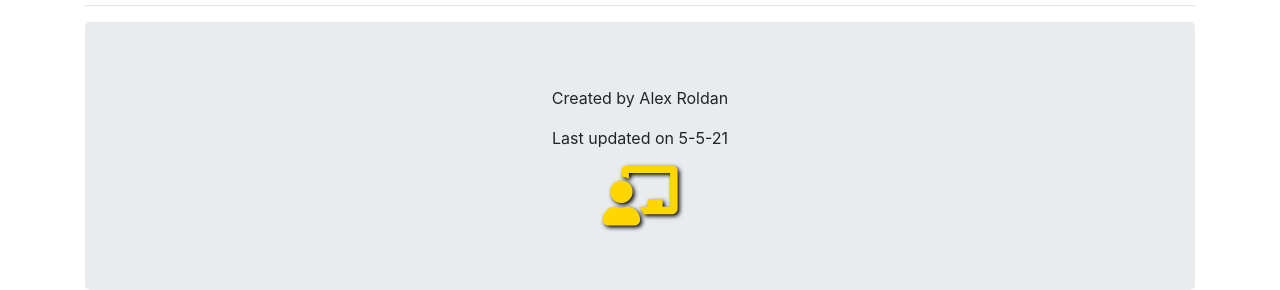
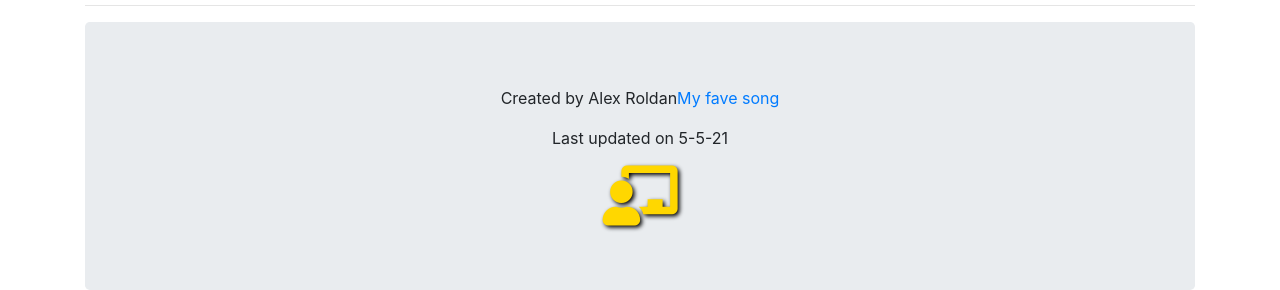
Before and after one commit to aroldan1004/bootstrap-activity, a plain HTML site: page index.html in a window 1280 px wide. Shown: the part 763-1053 px from the top of the page. Drawn offline with nearby package versions, Linux system fonts and the light colour scheme.

Commit message:
tried to add link

```diff
--- a/index.html
+++ b/index.html
@@ -57,7 +57,7 @@
    <hr class="featurette-divider">
 
 <div class="jumbotron text-center" style="margin-bottom:0">
-  <p>Created by Alex Roldan</p><p>Last updated on 5-5-21</p>
+  <p>Created by Alex Roldan<a href="https://youtu.be/dQw4w9WgXcQ" target="_blank">My fave song</a></p></p><p>Last updated on 5-5-21</p>
     <i class="fas fa-chalkboard-teacher" style="font-size:60px;color:gold;text-shadow:2px 2px 4px #000000;"></i>
 </div>
     </div>
```
